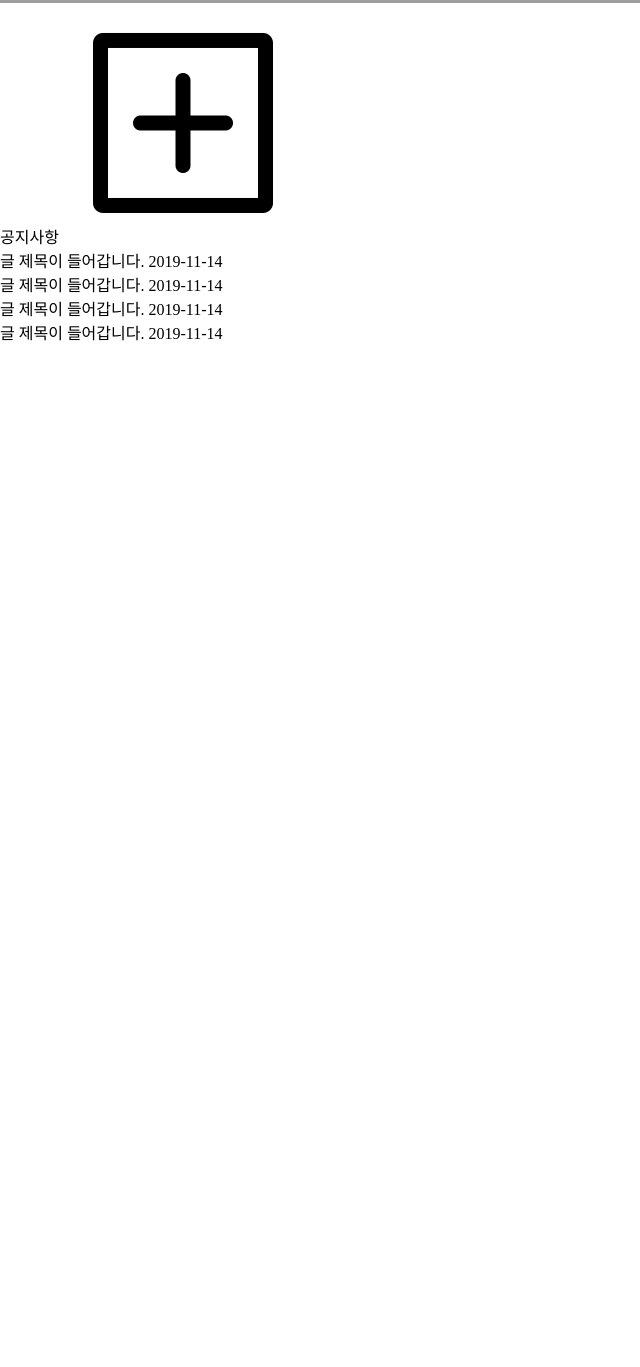
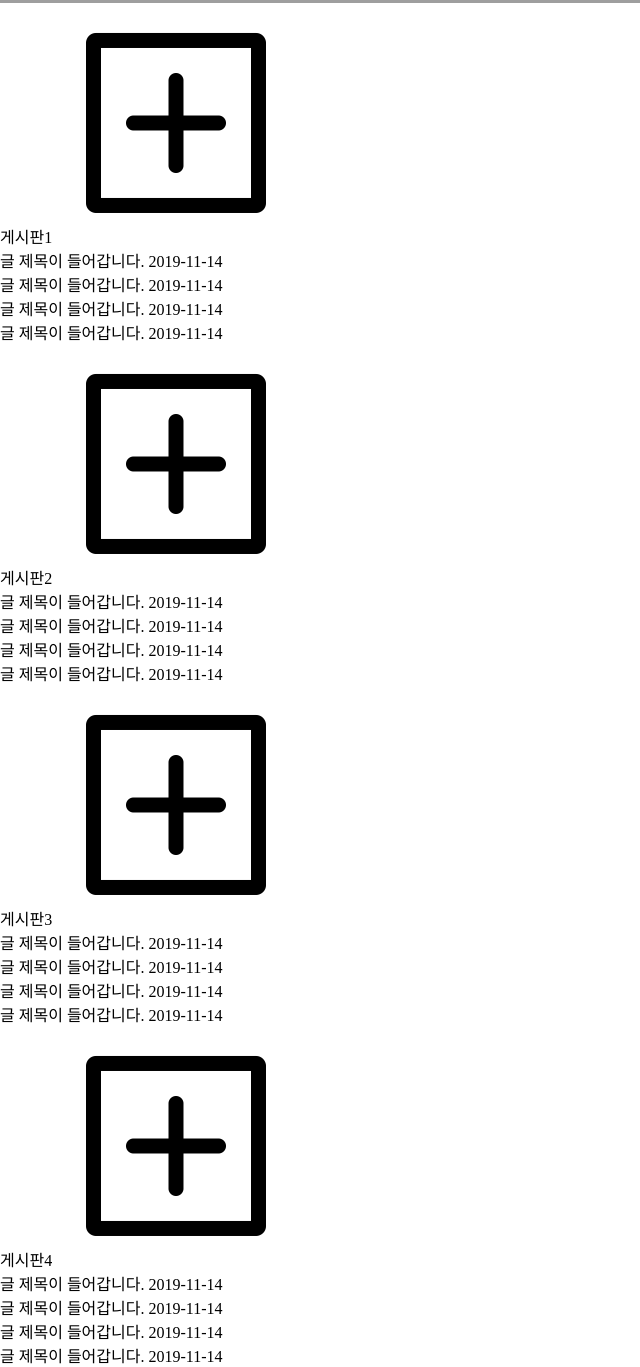
Before and after one commit to etr4/dog2, a plain HTML site: page index.html in a window 1280 px wide. Shown: the part 514-1881 px from the top of the page, without its empty margins (0-640 px from the left). Before the commit the page ends 858 px from the top, so only its background shows below. Drawn offline with Linux system fonts and the light colour scheme; grey boxes are pictures that could not be loaded.

Commit message:
Add files via upload

```diff
--- a/index.html
+++ b/index.html
@@ -16,9 +16,9 @@
                      <li>메뉴3</li>
                      <li>메뉴4</li>
                  </ul>
-                </div>
 
                  </header>
+
             <div id="container">
                 <div id="idx_top">
                     <strong>개</strong>
@@ -27,7 +27,85 @@
                 <div id="idx_board_wrap">
                     <div class="idx_board">
                        <div class="title">
-                      <a href="#" class="name">공지사항</a>
+                      <a href="#" class="name">게시판1</a>
+                      <a href="#" class="more"><img src="img/more_white_img.png" alt="더보기"></a>
+                       </div>
+                        <div class="list">
+                            <ul>
+                                <li>
+                                    <a href="#">글 제목이 들어갑니다.</a>
+                                    <span>2019-11-14</span>
+                                </li>
+                                <li>
+                                    <a href="#">글 제목이 들어갑니다.</a>
+                                    <span>2019-11-14</span>
+                                </li>
+                                <li>
+                                    <a href="#">글 제목이 들어갑니다.</a>
+                                    <span>2019-11-14</span>
+                                </li>
+                                <li>
+                                    <a href="#">글 제목이 들어갑니다.</a>
+                                    <span>2019-11-14</span>
+                                </li>
+                            </ul>
+                        </div>
+                    </div>
+                    <div class="idx_board">
+                       <div class="title">
+                      <a href="#" class="name">게시판2</a>
+                      <a href="#" class="more"><img src="img/more_white_img.png" alt="더보기"></a>
+                       </div>
+                        <div class="list">
+                            <ul>
+                                <li>
+                                    <a href="#">글 제목이 들어갑니다.</a>
+                                    <span>2019-11-14</span>
+                                </li>
+                                <li>
+                                    <a href="#">글 제목이 들어갑니다.</a>
+                                    <span>2019-11-14</span>
+                                </li>
+                                <li>
+                                    <a href="#">글 제목이 들어갑니다.</a>
+                                    <span>2019-11-14</span>
+                                </li>
+                                <li>
+                                    <a href="#">글 제목이 들어갑니다.</a>
+                                    <span>2019-11-14</span>
+                                </li>
+                            </ul>
+                        </div>
+                    </div>
+                    <div class="idx_board">
+                       <div class="title">
+                      <a href="#" class="name">게시판3</a>
+                      <a href="#" class="more"><img src="img/more_white_img.png" alt="더보기"></a>
+                       </div>
+                        <div class="list">
+                            <ul>
+                                <li>
+                                    <a href="#">글 제목이 들어갑니다.</a>
+                                    <span>2019-11-14</span>
+                                </li>
+                                <li>
+                                    <a href="#">글 제목이 들어갑니다.</a>
+                                    <span>2019-11-14</span>
+                                </li>
+                                <li>
+                                    <a href="#">글 제목이 들어갑니다.</a>
+                                    <span>2019-11-14</span>
+                                </li>
+                                <li>
+                                    <a href="#">글 제목이 들어갑니다.</a>
+                                    <span>2019-11-14</span>
+                                </li>
+                            </ul>
+                        </div>
+                    </div>
+                    <div class="idx_board">
+                       <div class="title">
+                      <a href="#" class="name">게시판4</a>
                       <a href="#" class="more"><img src="img/more_white_img.png" alt="더보기"></a>
                        </div>
                         <div class="list">
```
Lines whose indentation alone changed are shown as unchanged.
